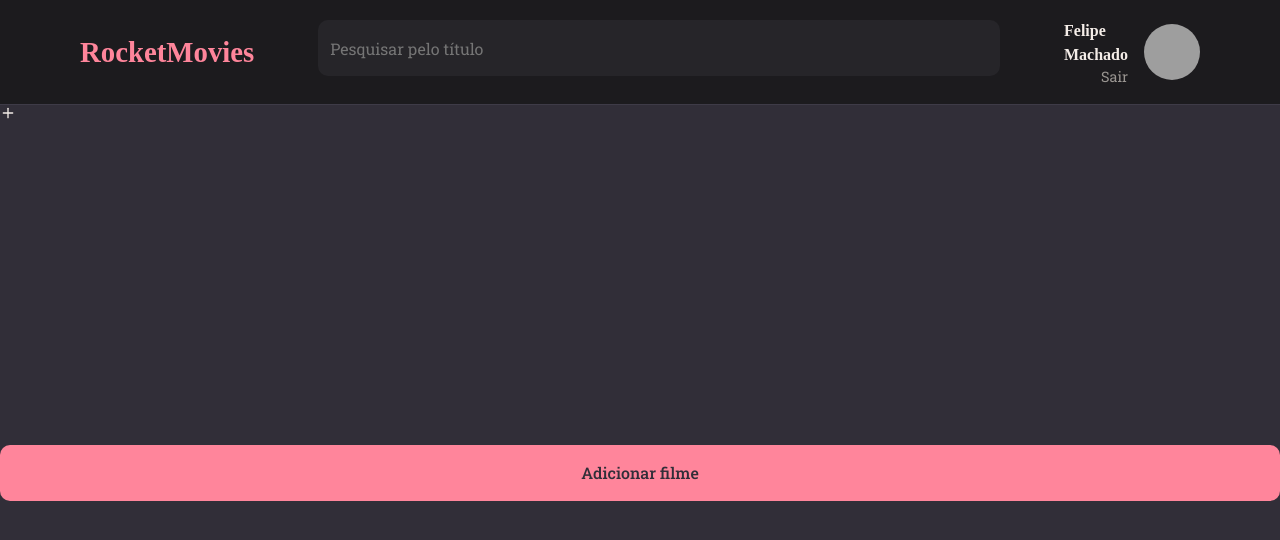
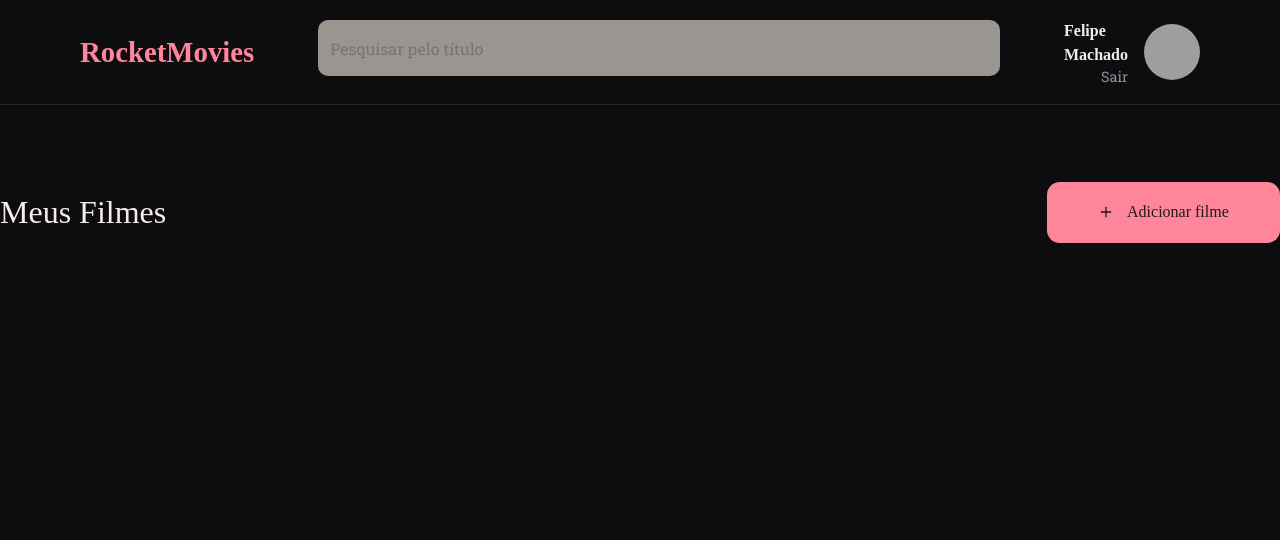
Before and after one commit to Felipe572/rocket-movies, a React (Vite) app in the folder rocketmovies/: page / in a window 1280 px wide. Shown: the top 540 px of the page. Built offline with nearby package versions, Linux system fonts and the light colour scheme; grey boxes are pictures that could not be loaded.

Commit message:
atualizando componentes

```diff
--- a/rocketmovies/src/pages/Details/Details.jsx
+++ b/rocketmovies/src/pages/Details/Details.jsx
@@ -1,18 +1,25 @@
 import { FiPlus } from "react-icons/fi";
 
-import { Container } from "./styles";
+import { Container, NewMovie } from "./styles";
 
-import { Button } from "../../components/Button";
 import { Header } from "../../components/Header";
-import { Section } from "../../components/Section";
 
 export default function Details(){
   return (
     <Container>
       <Header />
 
-      <FiPlus />
-      <Button  title="Adicionar filme"/>
+      <main>
+        <header>
+          <h1>Meus Filmes</h1>
+
+          <NewMovie>
+            <FiPlus />
+            Adicionar filme
+          </NewMovie>
+        </header>
+
+      </main>
 
 
     </Container>
--- a/rocketmovies/src/pages/Details/styles.js
+++ b/rocketmovies/src/pages/Details/styles.js
@@ -9,4 +9,52 @@ export const Container = styled.div`
     grid-template-areas:
     "header"
     "content";
+
+    > main {
+    grid-area: content;
+
+    width: 100%;
+    max-width: 113.7rem;
+    margin: 4.8rem auto;
+
+    header {
+      display: flex;
+      align-items: center;
+      justify-content: space-between;
+
+      margin-bottom: 3.8rem;
+
+      h1 {
+        font-weight: 400;
+      }
+    }
+    }
 `;
+
+export const Content = styled.div`
+  max-height: calc(100vh - 29.7rem);
+  overflow-y: auto;
+
+  ::-webkit-scrollbar {
+    width: 0.8rem;
+  }
+
+  ::-webkit-scrollbar-thumb {
+    background-color: ${({ theme }) => theme.COLORS.PINK};
+    border-radius: 0.8rem;
+  }
+`;
+
+export const NewMovie = styled.div`
+  background-color: ${({ theme }) => theme.COLORS.PINK};
+  color: ${({ theme }) => theme.COLORS.BACKGROUND_800};
+  border: none;
+
+  display: flex;
+  align-items: center;
+  justify-content: center;
+  gap: 0.8rem;
+
+  padding: 1.35rem 3.2rem;
+  border-radius: 0.8rem;
+`;
--- a/rocketmovies/src/styles/global.js
+++ b/rocketmovies/src/styles/global.js
@@ -8,7 +8,7 @@ export default createGlobalStyle`
     }
 
     body {
-        background-color: ${({ theme }) => theme.COLORS.BACKGROUND_800};
+        background-color: ${({ theme }) => theme.COLORS.BACKGROUND_900};
         color: ${({ theme }) => theme.COLORS.WHITE};
 
         -webkit-font-smoothing: antialiased;
--- a/rocketmovies/src/styles/theme.js
+++ b/rocketmovies/src/styles/theme.js
@@ -1,16 +1,15 @@
 export default {
     COLORS: {
-        BACKGROUND_900: "#1c1b1e",
-        BACKGROUND_800: "#312E38",
-        BACKGROUND_700: "#3E3B47",
+      BACKGROUND_900: "#0D0C0F",
+      BACKGROUND_800: "#1C1B1E",
+      BACKGROUND_700: "#262529",
+      BACKGROUND_600: "rgba(255, 133, 155, 0.05)",
 
-        WHITE: "#F4EDE8",
-        PINK: "#FF859B",
+      WHITE: "#F4EDE8",
+      PINK: "#FF859B",
 
-        GRAY_100: "#948f99",
-        GRAY_200: "#999591",
-        GRAY_300: "#262529"
-
-
-    }
-}
+      GRAY_100: "#CAC4CF",
+      GRAY_200: "#948F99",
+      GRAY_300: "#999591",
+    },
+  };
```
Also changed, not shown: rocketmovies/src/components/Movie/index.jsx (renamed from rocketmovies/src/components/Note/index.jsx), rocketmovies/src/components/Movie/styles.js (renamed from rocketmovies/src/components/Note/styles.js), rocketmovies/src/components/MovieItem/index.jsx (renamed from rocketmovies/src/components/NoteItem/index.jsx), rocketmovies/src/components/MovieItem/styles.js (renamed from rocketmovies/src/components/NoteItem/styles.js).
